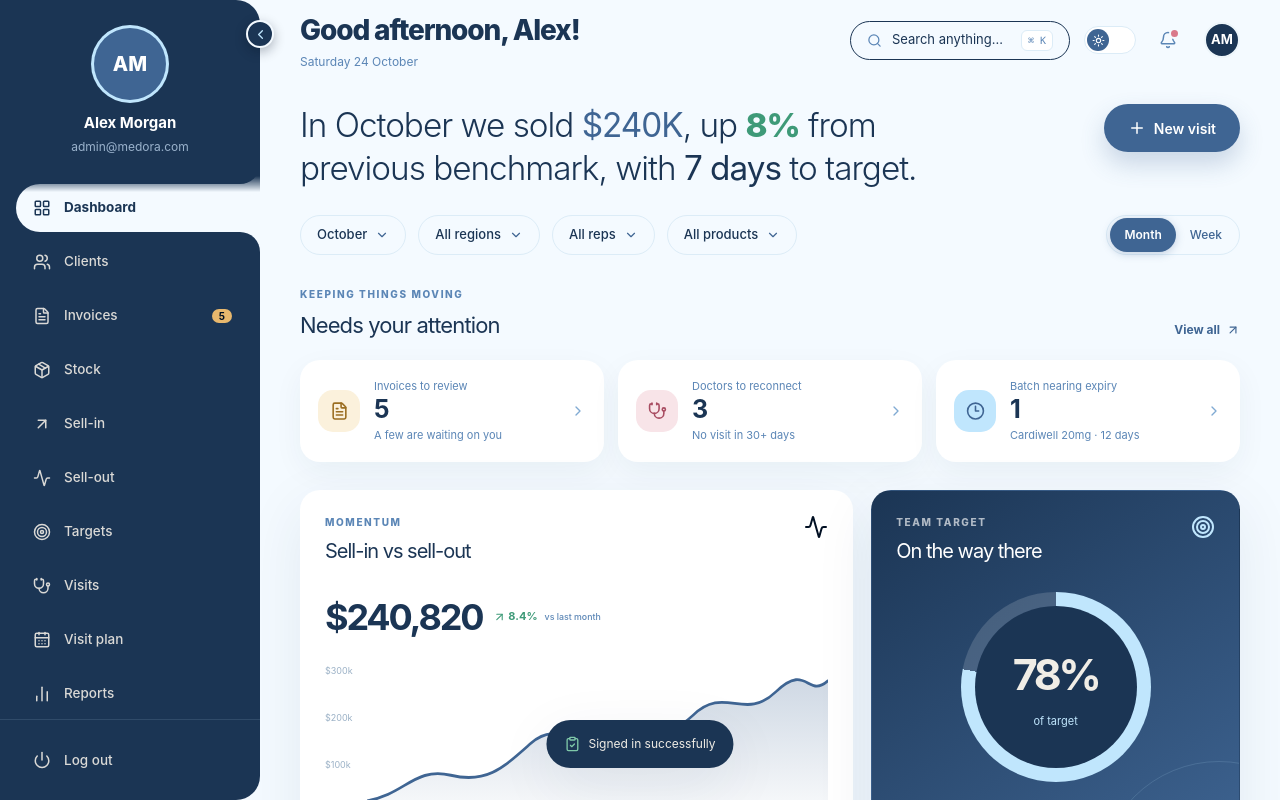
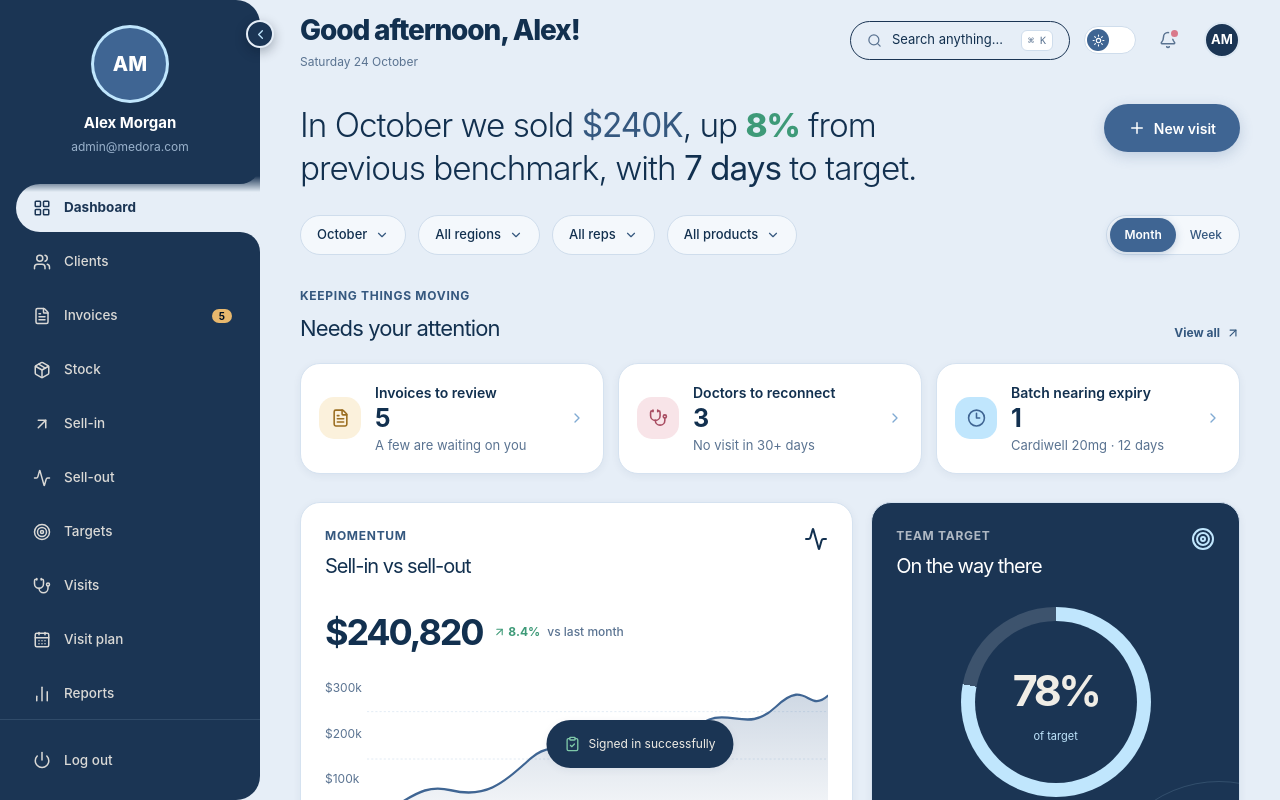
Before and after one commit to MarinaTarek/Graduation_project, a Next.js app: page / in a window 1280 px wide. Both pictures are taken after a click on the button "Sign in". Shown: the top 800 px of the page. Built offline with nearby package versions, Linux system fonts and the light colour scheme.

Commit message:
fix: light mode layering and contrast

```diff
--- a/app/globals.css
+++ b/app/globals.css
@@ -5,12 +5,12 @@
   /* Light mode tokens */
   --mist: #C0E6FD;
   --sky: #80AAD3;
-  --steel: #5B86B6;
+  --steel: #5A7391;
   --ocean: #3F6593;
   --navy: #1B3554;
-  --midnight: #000F22;
+  --midnight: #12304F;
   --paper: #FFFFFF;
-  --tint: #F4FAFF;
+  --tint: #E6EEF7;
   --green: #7FC8A9;
   --green-bg: #E6F5EE;
   --green-text: #318362;
@@ -20,56 +20,57 @@
   --rose: #D9798B;
   --rose-bg: #F8E4E8;
   --rose-text: #a84c61;
-  --ink-soft: #62809f;
-  --shadow: 0 18px 60px rgba(27, 53, 84, .08);
-  --radius: 28px;
+  --ink-soft: #5A7391;
+  --shadow: 0 2px 8px rgba(27, 53, 84, .06);
+  --shadow-raised: 0 8px 24px rgba(27, 53, 84, .12);
+  --radius: 20px;
 
   /* Theme variables - Light */
-  --body-bg: var(--tint);
-  --body-text: var(--midnight);
-  --card-bg: var(--paper);
-  --card-text: var(--navy);
-  --heading-text: var(--navy);
-  --muted-text: var(--steel);
-  --card-shadow: 0 10px 30px rgba(27, 53, 84, .05);
-  --border-subtle: #edf5fa;
-  --border-input: #dcecf7;
-  --border-card: transparent;
-  --input-bg: var(--tint);
-  --input-text: var(--navy);
+  --body-bg: #E6EEF7;
+  --body-text: #12304F;
+  --card-bg: #FFFFFF;
+  --card-text: #12304F;
+  --heading-text: #12304F;
+  --muted-text: #5A7391;
+  --card-shadow: 0 2px 8px rgba(27, 53, 84, .06);
+  --border-subtle: #DCE7F2;
+  --border-input: #CFDDEC;
+  --border-card: #D5E2F0;
+  --input-bg: #F4F8FC;
+  --input-text: #12304F;
   /* Semantic aliases (use these for new code) */
-  --text-primary: var(--navy);
-  --text-secondary: var(--ocean);
-  --text-muted: var(--steel);
+  --text-primary: #12304F;
+  --text-secondary: #35587F;
+  --text-muted: #5A7391;
   --text-on-primary: #FFFFFF;
   --text-on-dark: #FFFFFF;
-  --surface: var(--paper);
+  --surface: #FFFFFF;
   --surface-raised: #FFFFFF;
-  --bg: var(--tint);
-  --border-soft: #dcecf7;
+  --bg: #E6EEF7;
+  --border-soft: #CFDDEC;
   /* Sidebar text tokens (sidebar always dark) */
   --sidebar-text: #DAD9D6;
   --sidebar-text-bright: #FFFFFF;
   --sidebar-text-sub: #9AB2CC;
-  --topbar-bg: rgba(255, 255, 255, .78);
-  --topbar-shadow: none;
+  --topbar-bg: rgba(230, 238, 247, .85);
+  --topbar-shadow: 0 1px 0 #D5E2F0;
   --primary-btn-bg: var(--ocean);
   --primary-btn-text: #FFFFFF;
-  --primary-btn-shadow: 0 12px 24px rgba(63, 101, 147, .24);
-  --secondary-btn-bg: var(--paper);
-  --secondary-btn-text: var(--ocean);
-  --secondary-btn-border: #dcecf7;
-  --link-text: var(--ocean);
-  --dock-bg: var(--navy);
-  --rail-bg: var(--navy);
+  --primary-btn-shadow: 0 4px 14px rgba(63, 101, 147, .24);
+  --secondary-btn-bg: #FFFFFF;
+  --secondary-btn-text: var(--text-secondary);
+  --secondary-btn-border: #CFDDEC;
+  --link-text: var(--text-secondary);
+  --dock-bg: #1B3554;
+  --rail-bg: #1B3554;
   --dock-shadow: 0 18px 45px rgba(0, 15, 34, .25);
   --backdrop-bg: rgba(0, 15, 34, .35);
   --story-em: #3e9a78;
-  --story-strong: var(--navy);
-  --chart-axis: #9bb1c6;
+  --story-strong: #12304F;
+  --chart-axis: #5A7391;
   --rep-goal: #4c9d7c;
-  --target-panel-bg: linear-gradient(145deg, var(--navy), var(--ocean));
-  --modal-border: transparent;
+  --target-panel-bg: #1B3554;
+  --modal-border: #D5E2F0;
 }
 
 /* Dark mode tokens: configured purely through theme variables */
@@ -257,9 +258,9 @@ button { cursor: pointer; }
 .avatar, .rep-avatar { display: grid; place-items: center; border-radius: 50%; background: var(--navy); color: var(--text-on-primary); font-size: 11px; font-weight: 700; }
 .avatar { width: 36px; height: 36px; background: var(--ocean); }
 
-.content { max-width: 1330px; margin: 0 auto; padding: 58px 32px 40px; }
+.content { max-width: 1200px; margin: 0 auto; padding: 24px 40px 60px; }
 .page-intro { display: flex; justify-content: space-between; align-items: end; gap: 24px; }
-.eyebrow { gap: 6px; font-size: 10px; letter-spacing: .16em; font-weight: 800; color: var(--muted-text); }
+.eyebrow { gap: 6px; font-size: 12px; letter-spacing: .06em; font-weight: 700; color: var(--text-secondary); }
 .eyebrow svg { width: 13px; }
 .page-intro h1 { font-size: clamp(38px, 5vw, 68px); letter-spacing: -.075em; line-height: .98; margin: 14px 0 22px; color: var(--heading-text); }
 .story { color: var(--muted-text); font-size: 19px; line-height: 1.5; max-width: 680px; margin: 0; }
@@ -284,36 +285,36 @@ button { cursor: pointer; }
 .text-button { gap: 6px; border: 0; background: none; color: var(--link-text); font-size: 12px; font-weight: 700; }
 .text-button svg { width: 14px; }
 .attention-row { display: grid; grid-template-columns: repeat(3, 1fr); gap: 14px; margin-bottom: 28px; }
-.attention-card { display: flex; align-items: center; gap: 14px; width: 100%; text-align: left; border: 0; border-radius: 22px; padding: 18px; color: var(--card-text); background: var(--card-bg); box-shadow: var(--card-shadow); }
+.attention-card { display: flex; align-items: center; gap: 14px; width: 100%; text-align: left; border: 1px solid var(--border-card); border-radius: 20px; padding: 18px; color: var(--card-text); background: var(--card-bg); box-shadow: var(--card-shadow); }
 .attention-card > svg { width: 16px; color: var(--sky); margin-left: auto; }
 .attention-icon { display: grid; place-items: center; width: 42px; height: 42px; border-radius: 15px; }
 .attention-icon svg { width: 19px; }
 .attention-card.amber .attention-icon { color: var(--amber-text); background: var(--amber-bg); }
 .attention-card.rose .attention-icon { color: var(--rose-text); background: var(--rose-bg); }
 .attention-card.blue .attention-icon { color: var(--ocean); background: var(--mist); }
-.attention-card span, .attention-card small { display: block; color: var(--muted-text); font-size: 11px; }
+.attention-card span { display: block; color: var(--text-primary); font-size: 14px; font-weight: 600; }
+.attention-card small { display: block; color: var(--muted-text); font-size: 13px; margin-top: 3px; }
 .attention-card strong { display: block; font-size: 25px; line-height: 1.2; letter-spacing: -.05em; color: var(--heading-text); }
-.attention-card small { margin-top: 3px; }
 
 .bento-grid { display: grid; grid-template-columns: 1.5fr 1fr; gap: 18px; }
-.panel { background: var(--card-bg); border-radius: var(--radius); padding: 24px; box-shadow: var(--shadow); min-width: 0; border: 1px solid var(--border-card); }
+.panel { background: var(--card-bg); border-radius: 20px; padding: 24px; box-shadow: var(--card-shadow); min-width: 0; border: 1px solid var(--border-card); }
 .panel-head { justify-content: space-between; align-items: start; }
 .panel h3 { margin: 6px 0 0; font-size: 20px; letter-spacing: -.05em; color: var(--heading-text); }
-.legend { gap: 12px; color: var(--steel); font-size: 10px; }
+.legend { gap: 12px; color: var(--text-muted); font-size: 12px; }
 .dot { display: inline-block; width: 7px; height: 7px; border-radius: 50%; margin-right: 4px; }
 .dot.ocean { background: var(--ocean); }
 .dot.sky { background: var(--sky); }
 .chart-total { gap: 11px; margin: 24px 0 2px; }
 .chart-total strong { font-size: 36px; letter-spacing: -.06em; color: var(--heading-text); }
-.chart-total span { display: flex; align-items: center; gap: 2px; color: var(--story-em); font-size: 11px; font-weight: 700; }
+.chart-total span { display: flex; align-items: center; gap: 2px; color: var(--story-em); font-size: 12px; font-weight: 700; }
 .chart-total svg { width: 13px; }
-.chart-total small { color: var(--steel); font-weight: 500; margin-left: 5px; }
+.chart-total small { color: var(--text-muted); font-weight: 500; font-size: 12px; margin-left: 5px; }
 .chart-wrap { position: relative; padding: 8px 0 0 42px; }
 .chart-wrap svg { width: 100%; height: 180px; }
-.chart-labels { position: absolute; left: 0; top: 18px; height: 155px; display: flex; flex-direction: column; justify-content: space-between; color: var(--chart-axis); font-size: 9px; }
-.chart-months { display: flex; justify-content: space-between; color: var(--chart-axis); font-size: 9px; padding: 0 5px; }
+.chart-labels { position: absolute; left: 0; top: 18px; height: 155px; display: flex; flex-direction: column; justify-content: space-between; color: var(--chart-axis); font-size: 12px; }
+.chart-months { display: flex; justify-content: space-between; color: var(--chart-axis); font-size: 12px; padding: 0 5px; }
 
-.target-panel { background: var(--target-panel-bg); color: white; position: relative; overflow: hidden; }
+.target-panel { background: var(--target-panel-bg); color: white; position: relative; overflow: hidden; border-radius: 20px; }
 .target-panel:after { content: ""; position: absolute; width: 240px; height: 240px; border: 1px solid rgba(192, 230, 253, .14); border-radius: 50%; right: -100px; bottom: -130px; }
 .target-panel h3, .target-panel .eyebrow { color: white; }
 .target-panel .eyebrow { opacity: .65; }
@@ -360,30 +361,30 @@ button { cursor: pointer; }
   color: #F0EDE6;
   box-shadow: 0 2px 6px rgba(0, 15, 34, 0.4);
 }
-.product-capsule strong { font-size: 12px; font-weight: 600; text-align: center; color: var(--text-primary); }
-.capsule-stats { display: flex; gap: 9px; margin-top: 8px; color: var(--text-secondary); font-size: 10px; }
-.capsule-stats b { color: var(--text-primary); display: block; font-size: 11px; margin-top: 2px; }
+.product-capsule strong { font-size: 13px; font-weight: 600; text-align: center; color: var(--text-primary); }
+.capsule-stats { display: flex; gap: 9px; margin-top: 8px; color: var(--text-secondary); font-size: 12px; }
+.capsule-stats b { color: var(--text-primary); display: block; font-size: 13px; margin-top: 2px; }
 
 .reps-panel { grid-column: 1 / -1; }
 .rep-list { margin-top: 20px; display: grid; grid-template-columns: 1fr 1fr; gap: 4px 26px; }
 .rep-row { width: 100%; gap: 11px; padding: 10px 0; border: 0; border-bottom: 1px solid var(--border-subtle); background: transparent; text-align: left; }
-.rep-avatar { width: 33px; height: 33px; font-size: 10px; color: #0E1B2C; font-weight: 800; }
+.rep-avatar { width: 33px; height: 33px; font-size: 11px; color: #0E1B2C; font-weight: 800; }
 .rep-0 { background: #85a9d0; }
 .rep-1 { background: #9b8abf; }
 .rep-2 { background: #d59a78; }
 .rep-3 { background: #75a99e; }
 .rep-name { flex: 1; }
 .rep-name strong, .rep-name span { display: block; }
-.rep-name strong { font-size: 12px; color: var(--heading-text); }
-.rep-name span { color: var(--muted-text); font-size: 10px; margin-top: 2px; }
-.rep-row > b { color: var(--heading-text); font-size: 12px; }
-.rep-goal { color: var(--rep-goal); font-size: 10px; }
+.rep-name strong { font-size: 13px; color: var(--heading-text); }
+.rep-name span { color: var(--muted-text); font-size: 12px; margin-top: 2px; }
+.rep-row > b { color: var(--heading-text); font-size: 13px; }
+.rep-goal { color: var(--rep-goal); font-size: 12px; font-weight: 600; }
 .rep-row > svg { width: 14px; color: var(--sky); }
 
-.quote-card { display: flex; align-items: center; gap: 16px; margin-top: 18px; padding: 22px 26px; background: var(--mist); border-radius: var(--radius); color: var(--navy); }
+.quote-card { display: flex; align-items: center; gap: 16px; margin-top: 18px; padding: 22px 26px; background: var(--mist); border-radius: 20px; color: var(--navy); }
 .quote-mark { font-size: 45px; line-height: 1; color: var(--ocean); font-family: Georgia, serif; }
 .quote-card p { margin: 0; font-size: 15px; font-weight: 600; letter-spacing: -.02em; }
-.quote-card span { display: block; margin-top: 7px; font-size: 11px; color: var(--ocean); }
+.quote-card span { display: block; margin-top: 7px; font-size: 12px; color: var(--ocean); }
 .quote-card > svg { margin-left: auto; color: var(--ocean); }
 
 /* Toast: always on dark (--dock-bg = navy/dark), so text must always be light */
@@ -547,7 +548,7 @@ button { cursor: pointer; }
 .rail-pin.on { background: var(--mist); color: var(--navy); }
 .app-shell:has(.side-rail.is-pinned) .content { max-width: 1060px; transform: translateX(80px); transition: transform .24s ease; }
 
-.content { max-width: 1400px; margin: 0 auto; padding: 24px 40px 60px; }
+.content { max-width: 1200px; margin: 0 auto; padding: 24px 40px 60px; }
 
 /* Home Top Area Layout */
 .home-hero-row { display: flex; align-items: flex-start; justify-content: space-between; gap: 24px; margin-bottom: 24px; }
--- a/src/ui/pages/home/components/SellInChartPanel.tsx
+++ b/src/ui/pages/home/components/SellInChartPanel.tsx
@@ -39,6 +39,10 @@ export function SellInChartPanel({ onClick }: SellInChartPanelProps) {
               <stop offset="1" stopColor="var(--ocean)" stopOpacity="0" />
             </linearGradient>
           </defs>
+          {/* Gridlines */}
+          <line x1="0" y1="45" x2="660" y2="45" stroke="var(--border-subtle)" strokeWidth="1" strokeDasharray="3 3" />
+          <line x1="0" y1="95" x2="660" y2="95" stroke="var(--border-subtle)" strokeWidth="1" strokeDasharray="3 3" />
+          <line x1="0" y1="145" x2="660" y2="145" stroke="var(--border-subtle)" strokeWidth="1" strokeDasharray="3 3" />
           <path
             d="M0 155 C55 148 68 119 120 128 S195 120 235 94 S306 104 350 82 S420 98 466 65 S540 72 585 40 S630 48 660 28 V190 H0Z"
             fill="url(#areaBlue)"
@@ -47,7 +51,7 @@ export function SellInChartPanel({ onClick }: SellInChartPanelProps) {
             d="M0 155 C55 148 68 119 120 128 S195 120 235 94 S306 104 350 82 S420 98 466 65 S540 72 585 40 S630 48 660 28"
             fill="none"
             stroke="var(--ocean)"
-            strokeWidth="3"
+            strokeWidth="2.5"
           />
         </svg>
         <div className="chart-months">
```
Also changed, not shown: src/ui/pages/home/components/HomeFilters.tsx (+4 -4 lines), 1 other file (tests, documents, lock files or other folders).
